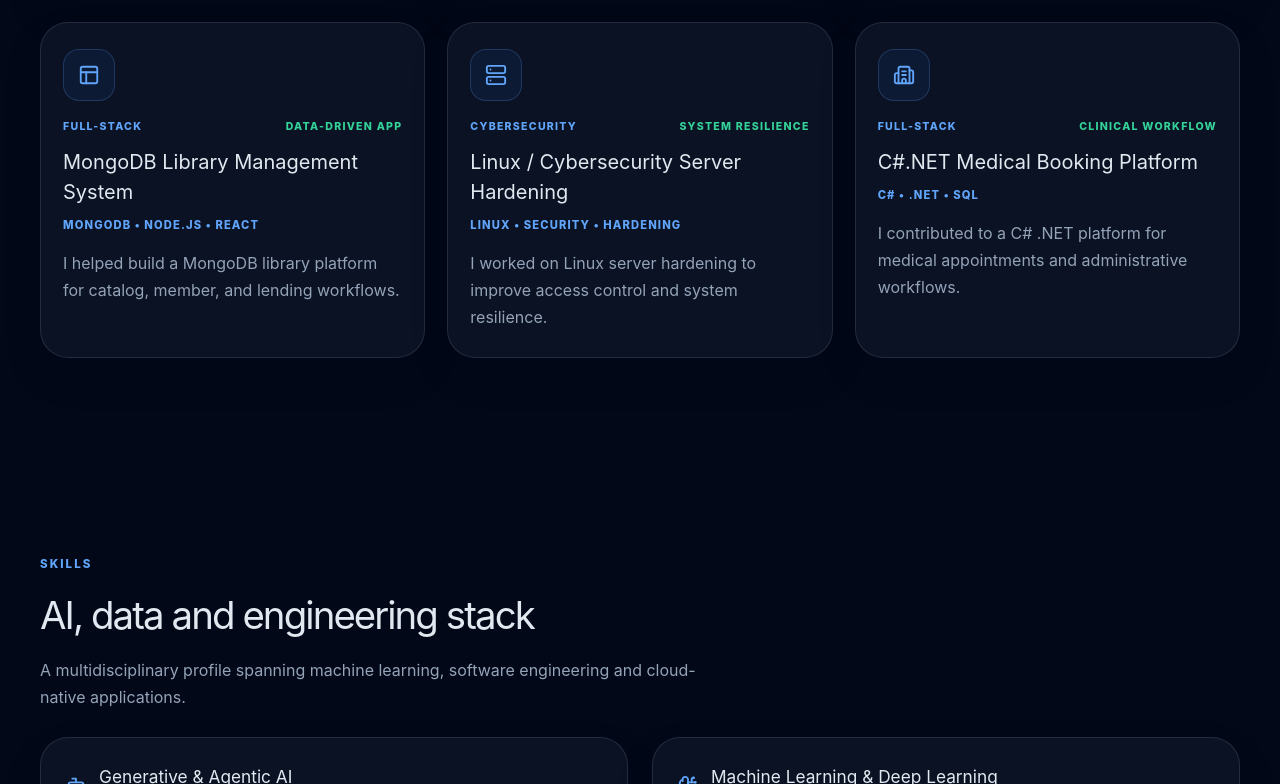
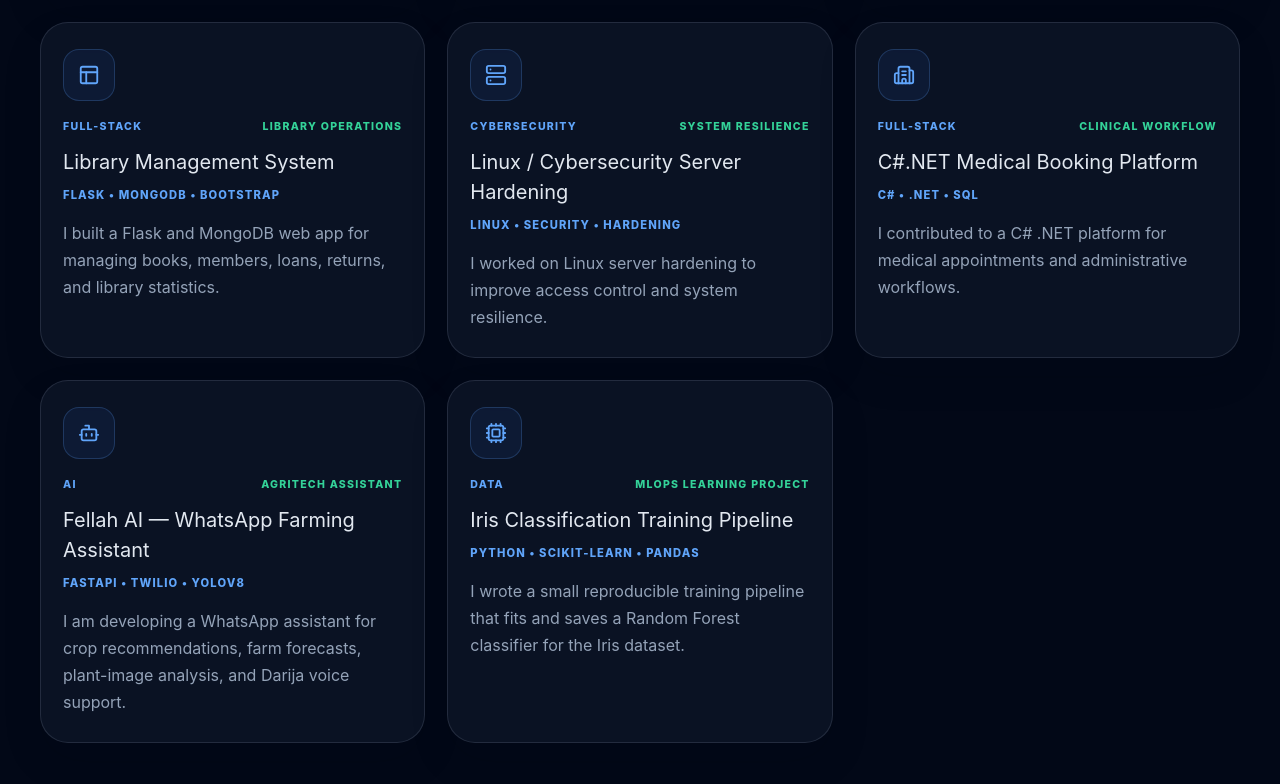
Before and after one commit to idodo-t/portfolio-react, a React (Create React App) app: page / in a window 1280 px wide. Shown: the part 5436-6220 px from the top of the page. Built offline with nearby package versions, Linux system fonts and the light colour scheme.

Commit message:
Link verified portfolio projects to GitHub

```diff
--- a/src/App.js
+++ b/src/App.js
@@ -238,23 +238,23 @@ const projects = [
   },
   {
     id: 'mongodb-library-system',
-    title: 'MongoDB Library Management System',
+    title: 'Library Management System',
     category: 'Full-Stack',
-    tech: 'MongoDB • Node.js • React',
-    metric: 'Data-driven app',
-    summary: 'I helped build a MongoDB library platform for catalog, member, and lending workflows.',
-    description: 'I contributed to a full-stack library application that brings book management, member records, and borrowing workflows together. I worked across the data model, application logic, and user-facing interface.',
-    context: 'I helped create a practical, data-driven application for everyday library administration.',
-    role: 'I contributed to both the back-end logic and the front-end interface to support users and administrators in daily operations.',
+    tech: 'Flask • MongoDB • Bootstrap',
+    metric: 'Library operations',
+    summary: 'I built a Flask and MongoDB web app for managing books, members, loans, returns, and library statistics.',
+    description: 'I built a library management application with a Flask backend and MongoDB database. It supports common library workflows, from managing the catalog and members to recording loans and returns.',
+    context: 'I developed this project as a NoSQL web application for day-to-day library administration.',
+    role: 'I implemented the application and its book, member, lending, and statistics workflows.',
     contributions: [
-      'Designed the data model for books, users, and loans using MongoDB.',
-      'Built the application logic for catalog management and borrowing processes.',
-      'Developed a user-friendly interface for operational tasks and tracking.',
-      'Structured the system to support easy maintenance and data expansion.'
+      'Implemented create, list, and update workflows for books.',
+      'Added member management and book-loan and return workflows.',
+      'Connected the application to MongoDB for NoSQL data storage.',
+      'Added statistics for books, members, and loans.'
     ],
-    techStack: ['MongoDB', 'Node.js', 'Express.js', 'React', 'JavaScript', 'REST API', 'NoSQL modeling', 'Bootstrap or CSS', 'Authentication flow'],
-    results: ['Centralized library operations in one platform', 'Realistic data-driven workflow for resource management', 'Strong example of full-stack application design'],
-    githubUrl: '[ADD: GitHub repository link]',
+    techStack: ['Python', 'Flask', 'MongoDB', 'Bootstrap', 'NoSQL', 'Book catalog', 'Member records', 'Loans and returns'],
+    results: ['Book and member management in one application', 'Loan and return tracking', 'Library statistics for books, members, and loans'],
+    githubUrl: 'https://github.com/idodo-t/library_management_system',
     demoUrl: '[ADD: app demo or screenshots link]',
     icon: <Layout size={22} />,
   },
@@ -302,6 +302,48 @@ const projects = [
     demoUrl: '[ADD: demo or screenshots link]',
     icon: <Building2 size={22} />,
   },
+  {
+    id: 'fellah-ai',
+    title: 'Fellah AI — WhatsApp Farming Assistant',
+    category: 'AI',
+    tech: 'FastAPI • Twilio • YOLOv8',
+    metric: 'AgriTech assistant',
+    summary: 'I am developing a WhatsApp assistant for crop recommendations, farm forecasts, plant-image analysis, and Darija voice support.',
+    description: 'I am building an agricultural assistant around WhatsApp interactions. It connects farmer messages to crop recommendations and farm-economics tools, and supports plant-image analysis and Darija audio conversations.',
+    context: 'I designed the project to make agricultural guidance accessible through familiar messaging and voice workflows.',
+    role: 'I developed the FastAPI webhook and the services that process messages, crop recommendations, farm forecasts, images, and voice.',
+    contributions: [
+      'Connected incoming WhatsApp messages and media through Twilio webhooks.',
+      'Implemented a crop recommender that uses planting seasons and estimated profit to rank options.',
+      'Added profit calculations and an eight-week cash-flow forecast with an advance alert.',
+      'Built services for plant-image disease analysis and Darija voice responses.'
+    ],
+    techStack: ['Python', 'FastAPI', 'Twilio', 'SQLAlchemy', 'Ultralytics / YOLOv8', 'Google GenAI', 'gTTS', 'WhatsApp webhooks'],
+    results: ['WhatsApp support for text, image, and audio messages', 'Seasonal crop recommendations ranked by estimated profit', 'Eight-week cash-flow forecasting', 'Plant-image analysis and Darija voice support'],
+    githubUrl: 'https://github.com/idodo-t/fellah-ai',
+    icon: <Bot size={22} />,
+  },
+  {
+    id: 'mlops-iris-pipeline',
+    title: 'Iris Classification Training Pipeline',
+    category: 'Data',
+    tech: 'Python • Scikit-learn • Pandas',
+    metric: 'MLOps learning project',
+    summary: 'I wrote a small reproducible training pipeline that fits and saves a Random Forest classifier for the Iris dataset.',
+    description: 'I use scikit-learn to load the Iris dataset, split it into training and test sets, and train a 100-tree Random Forest classifier. The script serializes the trained model to a local artifact.',
+    context: 'I created this compact repository as a hands-on exercise in model training and environment setup.',
+    role: 'I wrote the training pipeline and the Conda environment specification.',
+    contributions: [
+      'Loaded the Iris dataset with scikit-learn and prepared features and labels.',
+      'Split the data into training and test sets with a fixed random seed.',
+      'Trained a Random Forest classifier and saved it as a pickle artifact.',
+      'Defined a Conda environment with Python, Pandas, and Scikit-learn.'
+    ],
+    techStack: ['Python', 'Pandas', 'Scikit-learn', 'Random Forest', 'Conda', 'Pickle'],
+    results: ['Repeatable Iris training pipeline', 'Saved model at models/iris_model.pkl', 'Documented Conda environment for setup'],
+    githubUrl: 'https://github.com/idodo-t/mlops-tp1-tutorial',
+    icon: <Cpu size={22} />,
+  },
 ];
 
 const skills = [
@@ -319,7 +361,7 @@ const skills = [
 ];
 
 const stats = [
-  { label: 'selected projects', value: 9, suffix: '', description: 'I selected nine projects across AI, data, full-stack engineering, and cybersecurity.' },
+  { label: 'selected projects', value: projects.length, suffix: '', description: `I currently feature ${projects.length} projects across AI, data, full-stack engineering, and cybersecurity.` },
   { label: 'countries in experience', value: 3, suffix: '', description: 'I have professional experience in France, Tunisia, and Niger.' },
   { label: 'certifications', value: 5, suffix: '', description: 'I hold five credentials across cloud AI, data, agile methods, and front-end development.' },
   { label: 'degrees in double-degree path', value: 2, suffix: '', description: 'I am pursuing a State Engineer Degree and a French Master 2 in applied AI.' },
```
Also changed, not shown: 1 other file (tests, documents, lock files or other folders).
